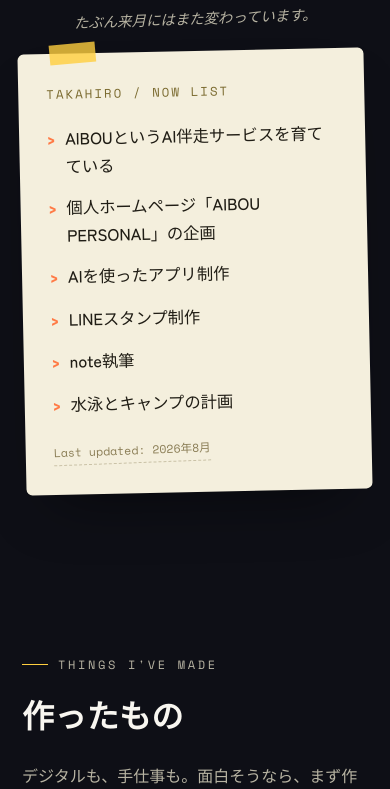
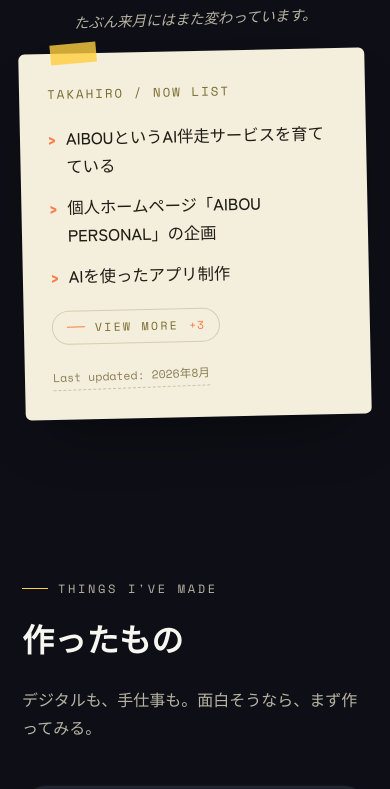
Before and after one commit to napohiro/takahiro-personal-home, a React (Vite) app: page / in a window 390 px wide. Shown: the part 2775-3564 px from the top of the page. Built offline with nearby package versions, Linux system fonts and the light colour scheme.

Commit message:
feat: 長いセクションを段階表示に最適化
Co-Authored-By: Claude Opus 5.5 <noreply@anthropic.com>

```diff
--- /dev/null
+++ b/src/components/ExpandToggle.jsx
@@ -0,0 +1,38 @@
+import { useRef } from 'react'
+import { flushSync } from 'react-dom'
+
+// 段階表示セクション共通の開閉ボタン（VIEW MORE / SHOW ALL / CONTINUE / VIEW DETAILS ⇄ CLOSE）。
+// CLOSE時は、折り畳みでボタンが上へ動いた分だけスクロール位置を補正し、
+// ボタンが画面上の同じ位置に残るようにする（ページ下部に取り残されないため）。
+export default function ExpandToggle({ expanded, onToggle, controls, label, count = 0, variant }) {
+  const buttonRef = useRef(null)
+
+  const handleClick = () => {
+    const button = buttonRef.current
+    if (!expanded || !button) {
+      onToggle(!expanded)
+      return
+    }
+
+    const before = button.getBoundingClientRect().top
+    flushSync(() => onToggle(false))
+    const delta = button.getBoundingClientRect().top - before
+    if (delta) window.scrollBy({ top: delta, behavior: 'instant' })
+  }
+
+  return (
+    <div className={`more-toggle-wrap ${variant ? `more-toggle-wrap--${variant}` : ''}`}>
+      <button
+        ref={buttonRef}
+        type="button"
+        className={`more-toggle ${variant ? `more-toggle--${variant}` : ''}`}
+        aria-expanded={expanded}
+        aria-controls={controls}
+        onClick={handleClick}
+      >
+        <span>{expanded ? 'CLOSE' : label}</span>
+        {!expanded && count > 0 && <span className="more-toggle__count">+{count}</span>}
+      </button>
+    </div>
+  )
+}
--- a/src/components/Favorites.jsx
+++ b/src/components/Favorites.jsx
@@ -1,5 +1,7 @@
 import { useCallback, useEffect, useRef, useState } from 'react'
 import useReveal from '../hooks/useReveal'
+import useExpandable from '../hooks/useExpandable'
+import ExpandToggle from './ExpandToggle'
 import { favorites } from '../data/favorites'
 
 const NOTE_HALF_WIDTH = 100
@@ -10,6 +12,7 @@ export default function Favorites() {
   const [openId, setOpenId] = useState(null)
   const [shifts, setShifts] = useState({})
   const cloudRef = useRef(null)
+  const more = useExpandable({ total: favorites.length, desktop: 10, mobile: 8 })
 
   const recalcShifts = useCallback(() => {
     const cloud = cloudRef.current
@@ -39,6 +42,11 @@ export default function Favorites() {
     return () => window.removeEventListener('resize', recalcShifts)
   }, [recalcShifts])
 
+  // 開閉で表示されるチップが変わると位置も変わるため、吹き出しのはみ出し補正を測り直す。
+  useEffect(() => {
+    recalcShifts()
+  }, [more.expanded, more.hiddenCount, recalcShifts])
+
   useEffect(() => {
     if (openId === null) return undefined
 
@@ -61,7 +69,7 @@ export default function Favorites() {
           <p className="section-lead">この話をさせたら止まらない、というものたち。（タップ／ホバーで一言）</p>
         </div>
 
-        <div className="favorites-cloud" ref={cloudRef}>
+        <div id={more.controlsId} className="favorites-cloud" ref={cloudRef}>
           {favorites.map((fav, i) => {
             const isOpen = openId === fav.id
 
@@ -70,8 +78,9 @@ export default function Favorites() {
                 type="button"
                 key={fav.id}
                 data-fav-id={fav.id}
+                hidden={more.isHidden(i)}
                 style={{ '--note-shift': `${shifts[fav.id] || 0}px` }}
-                className={`favorite-chip favorite-chip--${fav.size} ${isOpen ? 'is-open' : ''} reveal reveal-delay-${(i % 3) + 1} ${visible ? 'is-visible' : ''}`}
+                className={`favorite-chip favorite-chip--${fav.size} ${isOpen ? 'is-open' : ''} ${more.isExtra(i) ? 'more-extra' : ''} reveal reveal-delay-${(i % 3) + 1} ${visible ? 'is-visible' : ''}`}
                 onClick={(e) => {
                   e.stopPropagation()
                   setOpenId(isOpen ? null : fav.id)
@@ -83,6 +92,16 @@ export default function Favorites() {
             )
           })}
         </div>
+
+        {more.hasMore && (
+          <ExpandToggle
+            expanded={more.expanded}
+            onToggle={more.setExpanded}
+            controls={more.controlsId}
+            label="VIEW MORE"
+            count={more.hiddenCount}
+          />
+        )}
       </div>
     </section>
   )
--- a/src/components/LifeTimeline.jsx
+++ b/src/components/LifeTimeline.jsx
@@ -1,16 +1,19 @@
 import useReveal from '../hooks/useReveal'
+import useExpandable from '../hooks/useExpandable'
+import ExpandToggle from './ExpandToggle'
 import { lifeTimeline } from '../data/timeline'
 
 const ACCENTS = ['blue', 'orange', 'yellow']
 
-function TimelineNode({ item, index }) {
+function TimelineNode({ item, index, extra, hidden }) {
   const [ref, visible] = useReveal(0.35)
   const accent = ACCENTS[index % ACCENTS.length]
 
   return (
     <li
       ref={ref}
-      className={`life-timeline__item life-timeline__item--${accent} ${visible ? 'is-visible' : ''}`}
+      hidden={hidden}
+      className={`life-timeline__item life-timeline__item--${accent} ${extra ? 'more-extra' : ''} ${visible ? 'is-visible' : ''}`}
     >
       <span className="life-timeline__dot" />
       <div className="life-timeline__card">
@@ -32,6 +35,7 @@ function TimelineNode({ item, index }) {
 
 export default function LifeTimeline() {
   const [headRef, headVisible] = useReveal()
+  const more = useExpandable({ total: lifeTimeline.length, desktop: 5, mobile: 3 })
 
   return (
     <section id="timeline" className="section">
@@ -42,11 +46,27 @@ export default function LifeTimeline() {
           <p className="section-lead">人生をざっと眺めるための年表。</p>
         </div>
 
-        <ul className="life-timeline">
+        <ul id={more.controlsId} className="life-timeline">
           {lifeTimeline.map((item, i) => (
-            <TimelineNode key={item.id} item={item} index={i} />
+            <TimelineNode
+              key={item.id}
+              item={item}
+              index={i}
+              extra={more.isExtra(i)}
+              hidden={more.isHidden(i)}
+            />
           ))}
         </ul>
+
+        {more.hasMore && (
+          <ExpandToggle
+            expanded={more.expanded}
+            onToggle={more.setExpanded}
+            controls={more.controlsId}
+            label="CONTINUE"
+            count={more.hiddenCount}
+          />
+        )}
 
         <p className="life-timeline-note">LIFE IS STILL IN BETA.</p>
       </div>
--- a/src/components/Now.jsx
+++ b/src/components/Now.jsx
@@ -1,8 +1,11 @@
 import useReveal from '../hooks/useReveal'
+import useExpandable from '../hooks/useExpandable'
+import ExpandToggle from './ExpandToggle'
 import { nowItems, nowNote, nowUpdatedAt } from '../data/profile'
 
 export default function Now() {
   const [ref, visible] = useReveal()
+  const more = useExpandable({ total: nowItems.length, desktop: 4, mobile: 3 })
 
   return (
     <section id="now" className="section section--tight now-section">
@@ -17,13 +20,27 @@ export default function Now() {
 
           <div className="now-card">
             <p className="now-card__title">TAKAHIRO / NOW LIST</p>
-            <ul className="now-card__list">
-              {nowItems.map((item) => (
-                <li key={item} className="now-card__item">
+            <ul id={more.controlsId} className="now-card__list">
+              {nowItems.map((item, i) => (
+                <li
+                  key={item}
+                  hidden={more.isHidden(i)}
+                  className={`now-card__item ${more.isExtra(i) ? 'more-extra' : ''}`}
+                >
                   {item}
                 </li>
               ))}
             </ul>
+            {more.hasMore && (
+              <ExpandToggle
+                expanded={more.expanded}
+                onToggle={more.setExpanded}
+                controls={more.controlsId}
+                label="VIEW MORE"
+                count={more.hiddenCount}
+                variant="ink"
+              />
+            )}
             <p className="now-card__meta">Last updated: {nowUpdatedAt}</p>
           </div>
         </div>
--- a/src/components/PersonalHomePossibility.jsx
+++ b/src/components/PersonalHomePossibility.jsx
@@ -1,8 +1,11 @@
 import useReveal from '../hooks/useReveal'
+import useExpandable from '../hooks/useExpandable'
+import ExpandToggle from './ExpandToggle'
 import { possibilities } from '../data/possibilities'
 
 export default function PersonalHomePossibility() {
   const [ref, visible] = useReveal()
+  const more = useExpandable({ total: possibilities.length, desktop: 8, mobile: 6 })
 
   return (
     <section id="possibility" className="section">
@@ -15,16 +18,27 @@ export default function PersonalHomePossibility() {
           </p>
         </div>
 
-        <div className="possibility-grid">
+        <div id={more.controlsId} className="possibility-grid">
           {possibilities.map((item, i) => (
             <div
               key={item.label}
-              className={`possibility-card possibility-card--${item.accent} reveal reveal-delay-${(i % 3) + 1} ${visible ? 'is-visible' : ''}`}
+              hidden={more.isHidden(i)}
+              className={`possibility-card possibility-card--${item.accent} ${more.isExtra(i) ? 'more-extra' : ''} reveal reveal-delay-${(i % 3) + 1} ${visible ? 'is-visible' : ''}`}
             >
               {item.label}
             </div>
           ))}
         </div>
+
+        {more.hasMore && (
+          <ExpandToggle
+            expanded={more.expanded}
+            onToggle={more.setExpanded}
+            controls={more.controlsId}
+            label="SHOW ALL"
+            count={more.hiddenCount}
+          />
+        )}
       </div>
     </section>
   )
--- a/src/components/Works.jsx
+++ b/src/components/Works.jsx
@@ -1,8 +1,11 @@
 import useReveal from '../hooks/useReveal'
+import useExpandable from '../hooks/useExpandable'
+import ExpandToggle from './ExpandToggle'
 import { works } from '../data/works'
 
 export default function Works() {
   const [ref, visible] = useReveal()
+  const more = useExpandable({ total: works.length, desktop: 6, mobile: 3 })
 
   return (
     <section id="works" className="section">
@@ -13,7 +16,7 @@ export default function Works() {
           <p className="section-lead">デジタルも、手仕事も。面白そうなら、まず作ってみる。</p>
         </div>
 
-        <div className="works-grid">
+        <div id={more.controlsId} className="works-grid">
           {works.map((work, i) => {
             const Tag = work.url ? 'a' : 'div'
             const linkProps = work.url ? { href: work.url, target: '_blank', rel: 'noopener noreferrer' } : {}
@@ -22,7 +25,8 @@ export default function Works() {
               <Tag
                 key={work.id}
                 {...linkProps}
-                className={`work-card work-card--${work.accent} ${work.url ? '' : 'work-card--static'} reveal reveal-delay-${(i % 3) + 1} ${visible ? 'is-visible' : ''}`}
+                hidden={more.isHidden(i)}
+                className={`work-card work-card--${work.accent} ${work.url ? '' : 'work-card--static'} ${more.isExtra(i) ? 'more-extra' : ''} reveal reveal-delay-${(i % 3) + 1} ${visible ? 'is-visible' : ''}`}
               >
                 <div className="work-card__thumb">
                   {work.image ? (
@@ -51,6 +55,16 @@ export default function Works() {
           })}
         </div>
 
+        {more.hasMore && (
+          <ExpandToggle
+            expanded={more.expanded}
+            onToggle={more.setExpanded}
+            controls={more.controlsId}
+            label="SHOW ALL"
+            count={more.hiddenCount}
+          />
+        )}
+
         <p className="works-note">思いついたら、また増やしていきます。</p>
       </div>
     </section>
--- /dev/null
+++ b/src/hooks/useExpandable.js
@@ -0,0 +1,24 @@
+import { useId, useState } from 'react'
+import useMediaQuery from './useMediaQuery'
+
+// 初期表示件数を PC / スマホ で切り替えるための境界。
+export const DESKTOP_QUERY = '(min-width: 768px)'
+
+// 「最初の数件だけ表示 → VIEW MORE で残りを表示」する段階表示用フック。
+// 残りの項目はDOMに残したまま hidden 属性で隠す前提（isHidden を使う）。
+export default function useExpandable({ total, desktop, mobile = desktop }) {
+  const isDesktop = useMediaQuery(DESKTOP_QUERY)
+  const [expanded, setExpanded] = useState(false)
+  const controlsId = useId()
+  const limit = isDesktop ? desktop : mobile
+
+  return {
+    expanded,
+    setExpanded,
+    controlsId,
+    hasMore: total > limit,
+    hiddenCount: Math.max(total - limit, 0),
+    isExtra: (index) => index >= limit,
+    isHidden: (index) => !expanded && index >= limit,
+  }
+}
--- /dev/null
+++ b/src/hooks/useMediaQuery.js
@@ -0,0 +1,20 @@
+import { useCallback, useSyncExternalStore } from 'react'
+
+// CSSメディアクエリの一致状態を返す軽量フック。
+// matchMedia の change イベントだけを購読するので、resize のたびに再描画は起きない。
+export default function useMediaQuery(query) {
+  const subscribe = useCallback(
+    (onChange) => {
+      const mql = window.matchMedia(query)
+      mql.addEventListener('change', onChange)
+      return () => mql.removeEventListener('change', onChange)
+    },
+    [query],
+  )
+
+  return useSyncExternalStore(
+    subscribe,
+    () => window.matchMedia(query).matches,
+    () => false,
+  )
+}
--- a/src/index.css
+++ b/src/index.css
@@ -209,6 +209,114 @@ p {
   transform: translateY(-2px);
 }
 
+/* ---------- Expand toggle（段階表示：VIEW MORE ⇄ CLOSE） ---------- */
+
+/* 折り畳み中の項目。DOMには残したまま非表示にする（各項目の display 指定より優先） */
+.more-extra[hidden] {
+  display: none !important;
+}
+
+/* 表示された瞬間に軽くフェードイン（display:none から戻るたびに再生される） */
+.more-extra {
+  animation: more-extra-in 0.28s ease-out;
+}
+
+@keyframes more-extra-in {
+  from { opacity: 0; transform: translateY(10px); }
+  to { opacity: 1; transform: translateY(0); }
+}
+
+.more-toggle-wrap {
+  margin-top: 36px;
+  display: flex;
+  justify-content: center;
+}
+
+.more-toggle {
+  display: inline-flex;
+  align-items: center;
+  gap: 10px;
+  min-height: 40px;
+  padding: 8px 18px;
+  border: 1px solid #ffffff22;
+  border-radius: 999px;
+  background: transparent;
+  color: var(--text-dim);
+  font-family: var(--font-mono);
+  font-size: 0.72rem;
+  letter-spacing: 0.2em;
+  text-transform: uppercase;
+  transition: color 0.25s ease, border-color 0.25s ease;
+}
+
+.more-toggle::before {
+  content: '';
+  width: 18px;
+  height: 1px;
+  background: var(--yellow);
+}
+
+.more-toggle:hover {
+  color: var(--yellow);
+  border-color: #ffcf3f99;
+}
+
+.more-toggle:focus-visible {
+  outline: 2px solid var(--yellow);
+  outline-offset: 3px;
+}
+
+.more-toggle__count {
+  color: var(--yellow);
+  letter-spacing: 0.06em;
+}
+
+/* NOWカード（アイボリー地）の中で使うインク色版 */
+.more-toggle-wrap--ink {
+  margin-top: 18px;
+  justify-content: flex-start;
+}
+
+.more-toggle--ink {
+  min-height: 34px;
+  padding: 6px 14px;
+  border-color: #7a6a2f40;
+  color: #7a6a2f;
+}
+
+.more-toggle--ink::before {
+  background: var(--orange);
+}
+
+.more-toggle--ink:focus-visible {
+  outline-color: var(--orange);
+}
+
+.more-toggle--ink:hover {
+  color: #201d15;
+  border-color: var(--orange);
+}
+
+.more-toggle--ink .more-toggle__count {
+  color: var(--orange);
+}
+
+/* 年表は最後のカードの下に余白があるので、ボタンとの間を詰める */
+.life-timeline + .more-toggle-wrap {
+  margin-top: 8px;
+}
+
+/* Family Archive は左揃えの構成に合わせる */
+.family-archive .more-toggle-wrap {
+  margin-top: 24px;
+  justify-content: flex-start;
+}
+
+@media (prefers-reduced-motion: reduce) {
+  .more-extra { animation: none; }
+  .more-toggle { transition: none; }
+}
+
 /* ==========================================================================
    Header
    ========================================================================== */
```
Also changed, not shown: src/components/FamilyArchive.jsx (+14 -0 lines).
